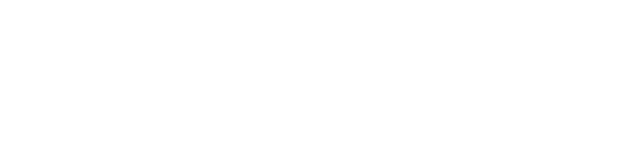
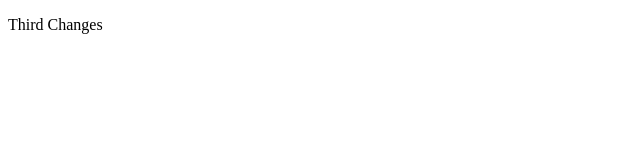
Before and after one commit to chiragbansal10/git-project, a plain HTML site: page index.html in a window 1280 px wide. Shown: the whole page, without its empty margins (0-640 px from the left). Drawn offline with Linux system fonts and the light colour scheme.

Commit message:
Third Change

```diff
--- a/index.html
+++ b/index.html
@@ -7,6 +7,6 @@
     <title>File 1</title>
 </head>
 <body>
-
+    <p>Third Changes</p>
 </body>
 </html>
```
